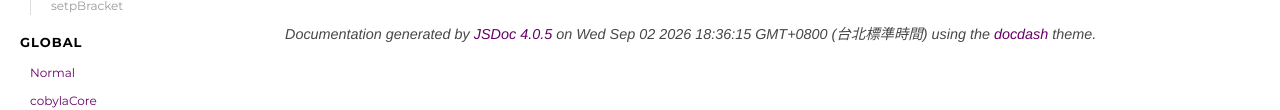
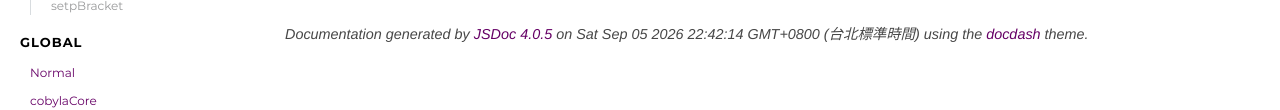
Before and after one commit to yuda-lyu/w-optimization, a plain HTML site: page -_class.mjs.html in a window 1280 px wide. Shown: the part 240-350 px from the top of the page. Drawn offline with Linux system fonts and the light colour scheme.

Commit message:
deploy 2026-09-05T14:42:46.869Z

```diff
--- a/-_class.mjs.html
+++ b/-_class.mjs.html
@@ -62,7 +62,7 @@
 <br class="clear">
 
 <footer>
-    Documentation generated by <a href="https://github.com/jsdoc3/jsdoc">JSDoc 4.0.5</a> on Wed Sep 02 2026 18:36:15 GMT+0800 (台北標準時間) using the <a href="https://github.com/clenemt/docdash">docdash</a> theme.
+    Documentation generated by <a href="https://github.com/jsdoc3/jsdoc">JSDoc 4.0.5</a> on Sat Sep 05 2026 22:42:14 GMT+0800 (台北標準時間) using the <a href="https://github.com/clenemt/docdash">docdash</a> theme.
 </footer>
 
 <script>prettyPrint();</script>
```
Also changed, not shown: arrBinarySearch.mjs.html (+1 -1 lines), arrBinarySearchClosest.mjs.html (+1 -1 lines), binarySearch.mjs.html (+1 -1 lines), cobyla.mjs.html (+1 -1 lines), global.html (+1 -1 lines), goldenSection.mjs.html (+1 -1 lines), goldenSectionLiberate.mjs.html (+1 -1 lines), index.html (+1 -1 lines), limitBFGS.mjs.html (+1 -1 lines), nelderMead.mjs.html (+1 -1 lines), setpBracket.mjs.html (+1 -1 lines), w-optimization.html (+1 -1 lines).
